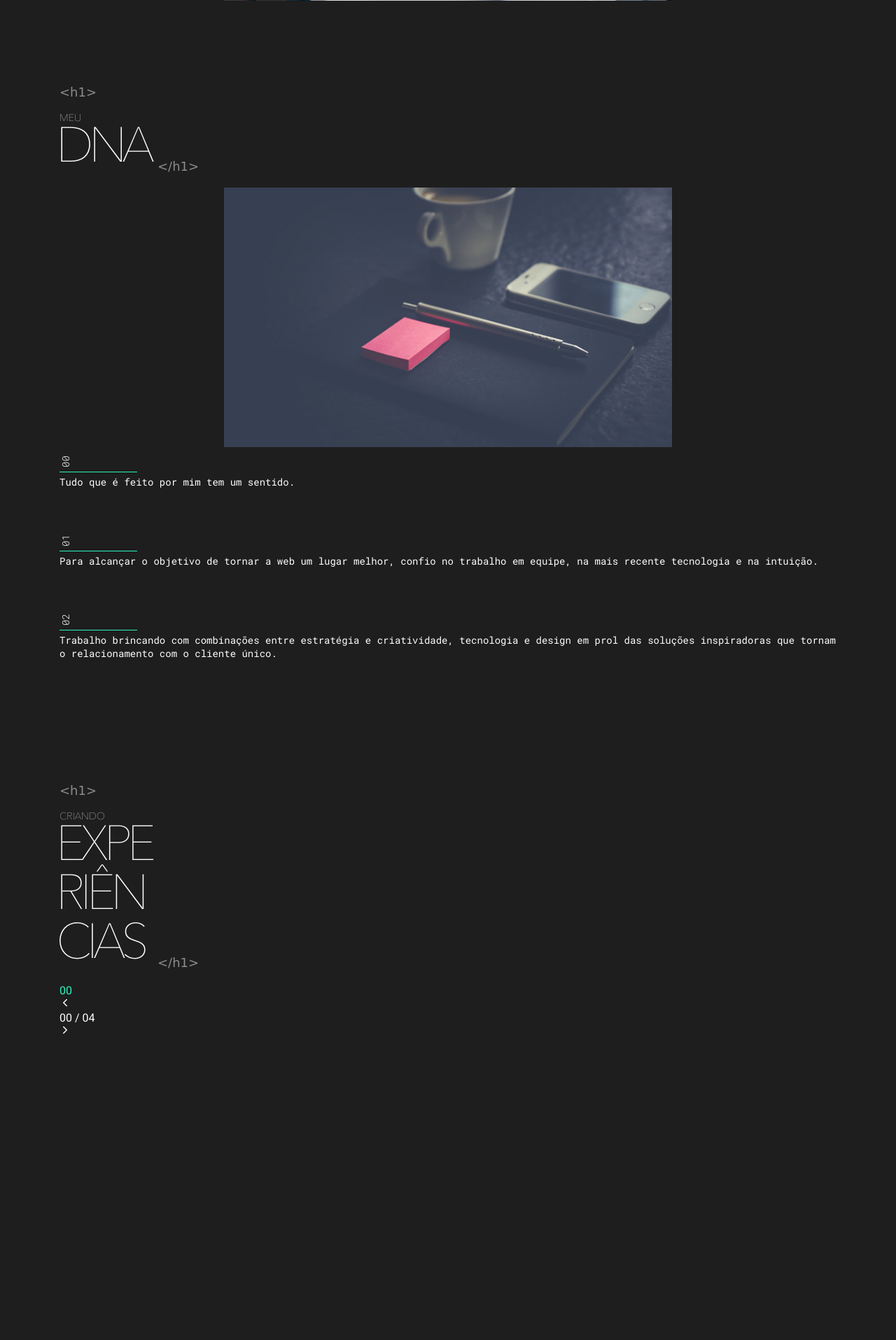
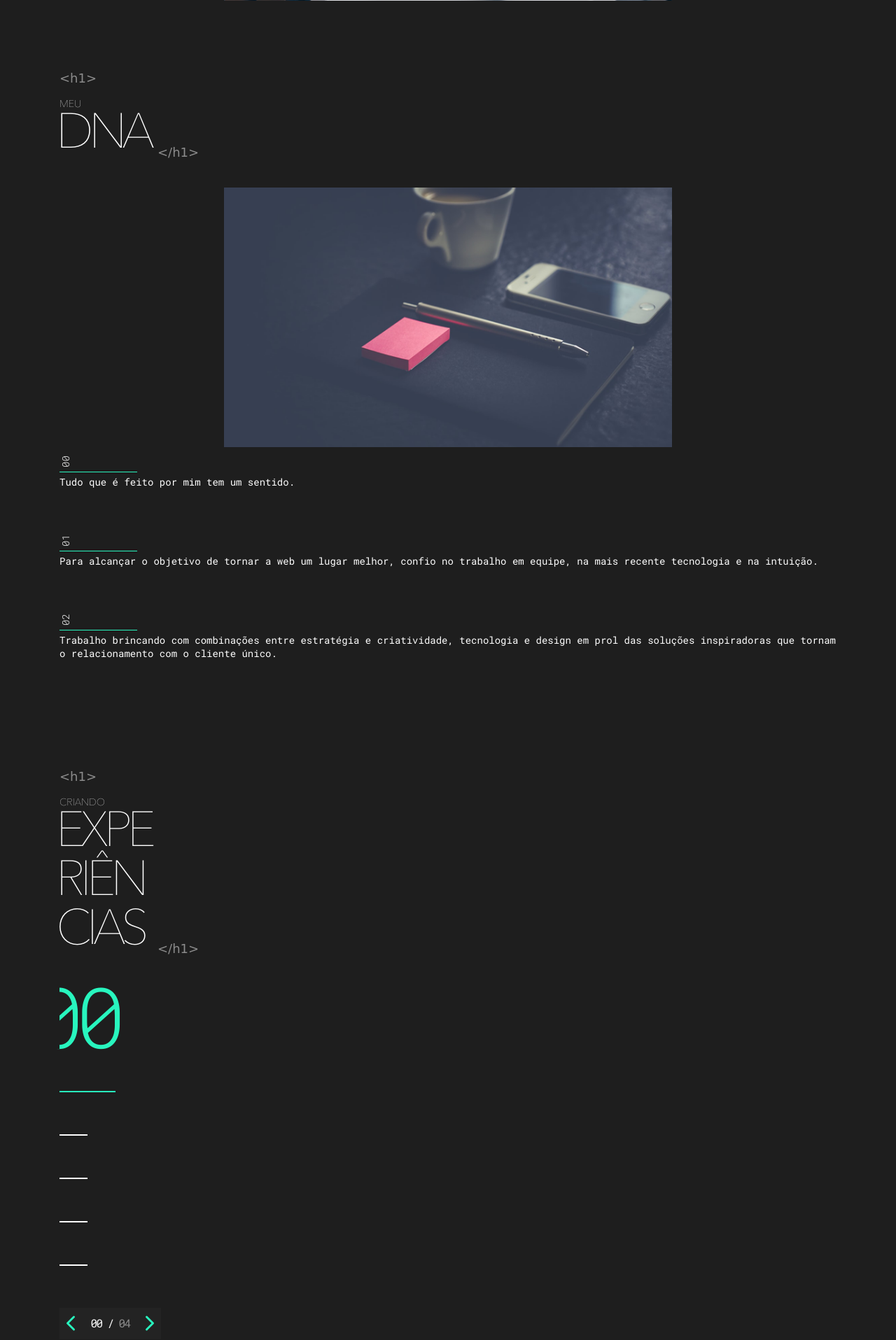
Before and after one commit to daniel-silva-dxp/danielsilva-dev, a PHP site: page / in a window 1280 px wide. Shown: the part 1847-3762 px from the top of the page at 70% size. Before the commit the page ends 3325 px from the top, so only its background shows below. Run offline with PHP 8.4, Linux system fonts and the light colour scheme; some libraries are stand-ins or nearby versions; some web fonts are replaced.

Commit message:
feat: estilizando contador da section CASES

```diff
--- a/src/css/main.css
+++ b/src/css/main.css
@@ -181,8 +181,8 @@ button {
 .title {
 	position: relative;
 	display: block;
-	margin-top: 140px;
-	margin-bottom: 20px;
+	margin-top: 120px;
+	margin-bottom: 40px;
 	text-transform: uppercase;
 	display: flex;
 	flex-direction: column;
@@ -233,7 +233,8 @@ button {
 	color: var(--theme-color);
 }
 /* FORMATAÇÃO GERAL */
-.home {
+.home,
+.cases {
 	height: 100vh;
 	position: relative;
 }
@@ -564,6 +527,94 @@ span.clicked:hover {
 	transform: scale(1, 1);
 }
 
+/* CASES */
+.wrap-cases {
+	height: 510px;
+	display: flex;
+	flex-flow: column wrap;
+	justify-content: center;
+	position: relative;
+}
+.cases-navigator {
+	position: absolute;
+	width: 145px;
+	height: 400px;
+	display: table;
+	left: 0;
+}
+.cases-navigator .navigator-counter {
+	width: 100%;
+	height: 90px;
+	display: block;
+	margin-bottom: 60px;
+	position: relative;
+}
+.cases-navigator .navigator-counter::before {
+	content: "";
+	display: block;
+	width: 30px;
+	height: 100%;
+	background-color: var(--primary-color-0);
+	position: absolute;
+	top: 0;
+	left: -30px;
+}
+.navigator-counter span {
+	font-family: 'Roboto Mono';
+	font-weight: 300;
+	font-size: 120px;
+	line-height: 85px;
+	letter-spacing: -0.1em;
+	margin-left: -37px;
+}
+.cases-navigator .item-navigator {
+	width: 100%;
+	display: table;
+}
+.item-navigator a {
+	width: 40px;
+	height: 2px;
+	background: #fff;
+	display: block;
+	margin-bottom: 60px;
+	transition: all .2s ease-out;
+}
+.item-navigator a.item-active {
+	width: 80px;
+	background: var(--theme-color);
+}
+.cases-navigator .nxt-prv-items {
+	width: 100%;
+	height: 45px;
+	display: flex;
+	justify-content: center;
+	align-items: center;
+	background: var(--primary-color-1);
+}
+.nxt-prv-items > div {
+	height: 32px;
+}
+.items-counter {
+	margin-left: 12px;
+	margin-right: 12px;
+	text-align: center;
+	font-family: 'Roboto Mono';
+	line-height: 32px;
+	letter-spacing: -.1em;
+}
+.items-counter span:last-child {
+	color: var(--primary-color-2);
+}
+ion-icon {
+	cursor: pointer;
+	color: var(--theme-color);
+	font-size: 32px;
+	transition: all .2s;
+}
+ion-icon:hover {
+	color: var(--primary-color-3);
+}
+
 /* SCROLLBAR */
 ::-webkit-scrollbar {
 	width: 7px !important;
```
Also changed, not shown: other parts of src/css/main.css (+0 -38 lines).
